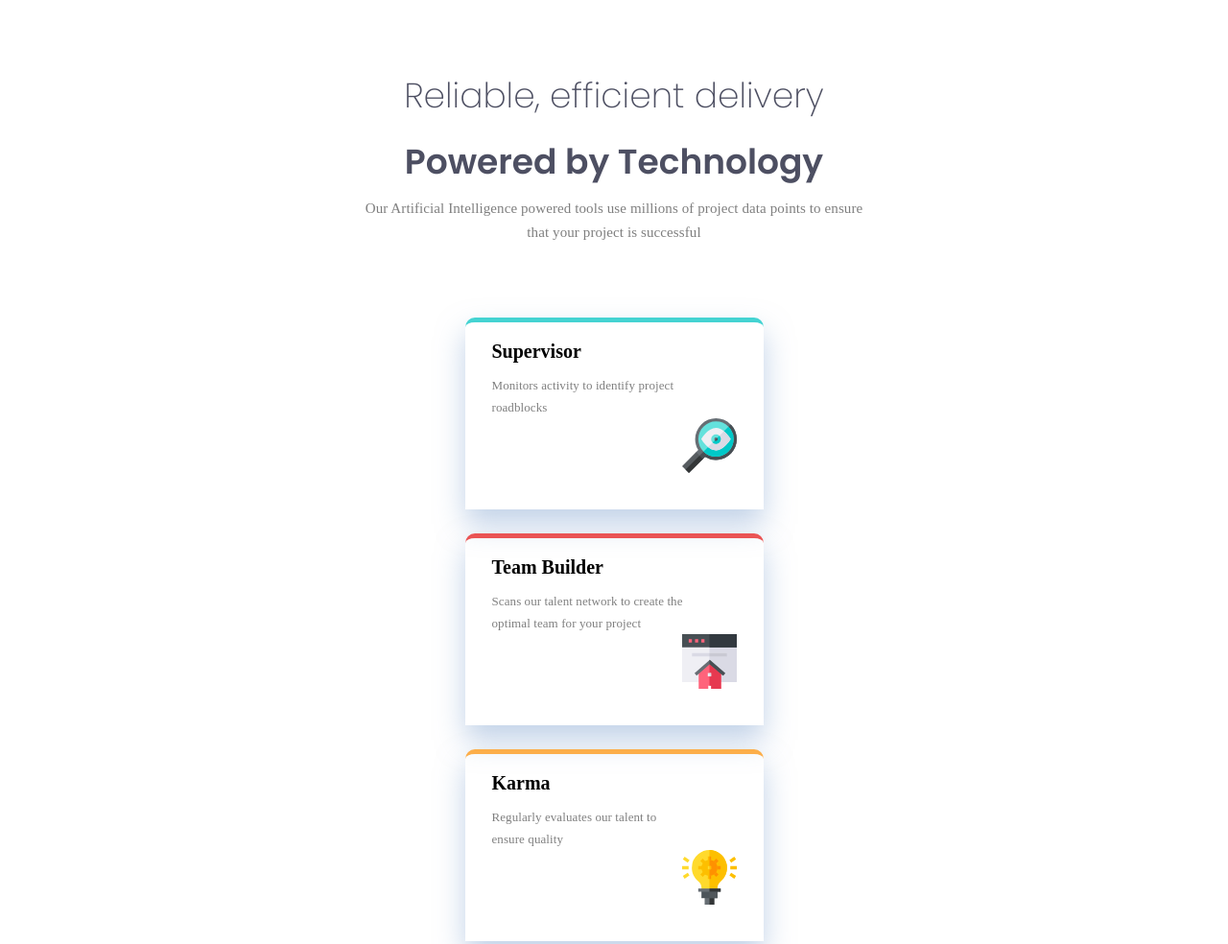
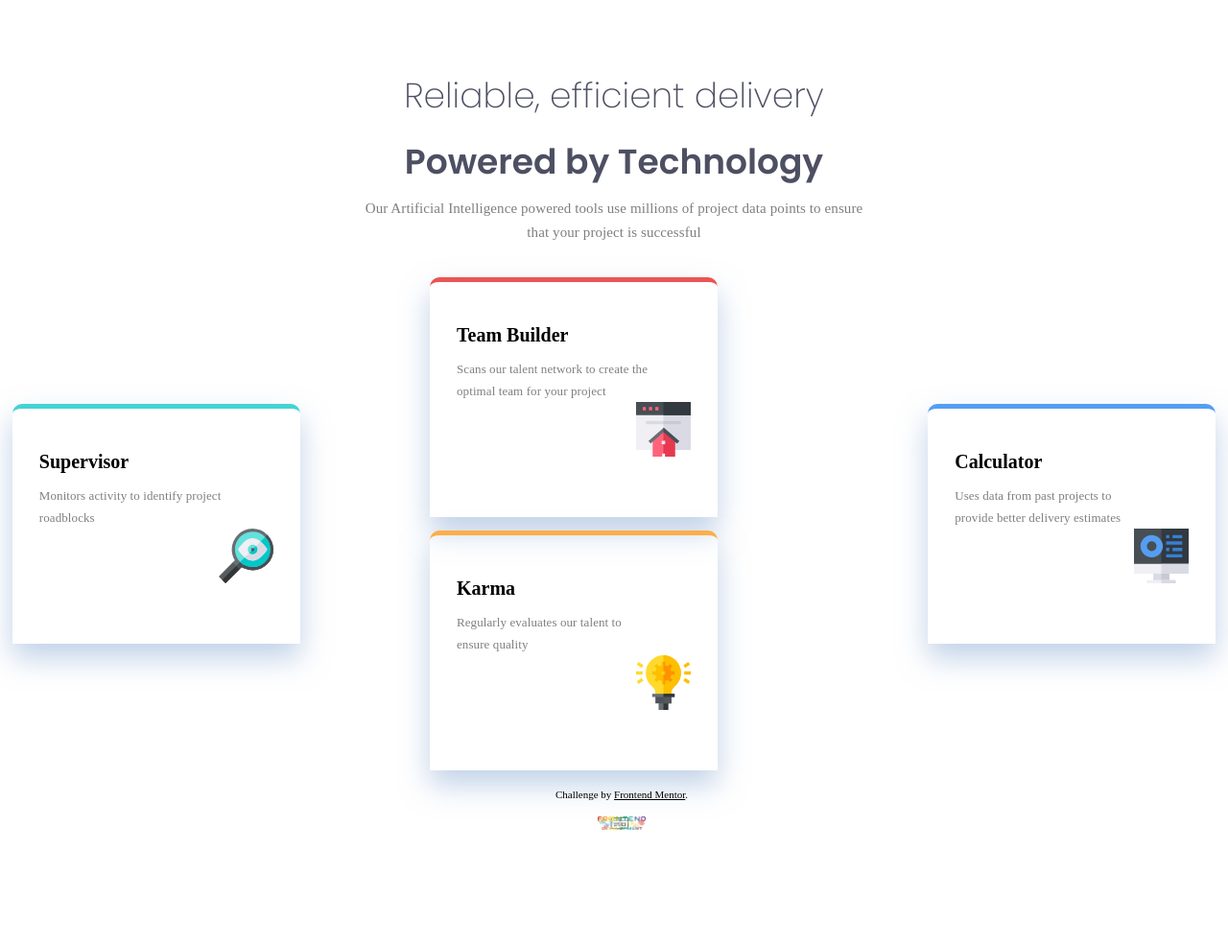
Before and after one commit to klb-dev/four-card-feature-section, a plain HTML site: page index.html in a window 1280 px wide. Shown: the top 984 px of the page at 96% size. After the commit the page ends 880 px from the top, so only its background shows below. Drawn offline with Linux system fonts and the light colour scheme.

Commit message:
finish @media - not perfect by did the best

```diff
--- a/css/style.css
+++ b/css/style.css
@@ -28,6 +28,10 @@
     --body-ls: .1px;
     --card-ls: .09px;
     --mobile-title: .17px;
+}
+
+html {
+    position: relative;
 }
 
 .title {
@@ -136,5 +140,39 @@
         font-size: var(--body);
     }
 
+    .card-container {
+        width: 300px;
+        height: 250px;
+        position: absolute;
+    }
 
+    .super {
+        position: absolute;
+        top: 45%;
+        left: 1%;
+    }
+
+    .team {
+        position: absolute;
+        top: 30%;
+        left: 35%;
+    }
+
+    .karma {
+        position: absolute;
+        top: 60%;
+        left: 35%;
+    }
+
+    .calc {
+        position: absolute;
+        top: 45%;
+        right: 1%;
+    }
+
+    footer {
+        position: absolute;
+        bottom: 0;
+        width: 100%;
+    }
 }
```
Also changed, not shown: index.html (+0 -1 lines).
